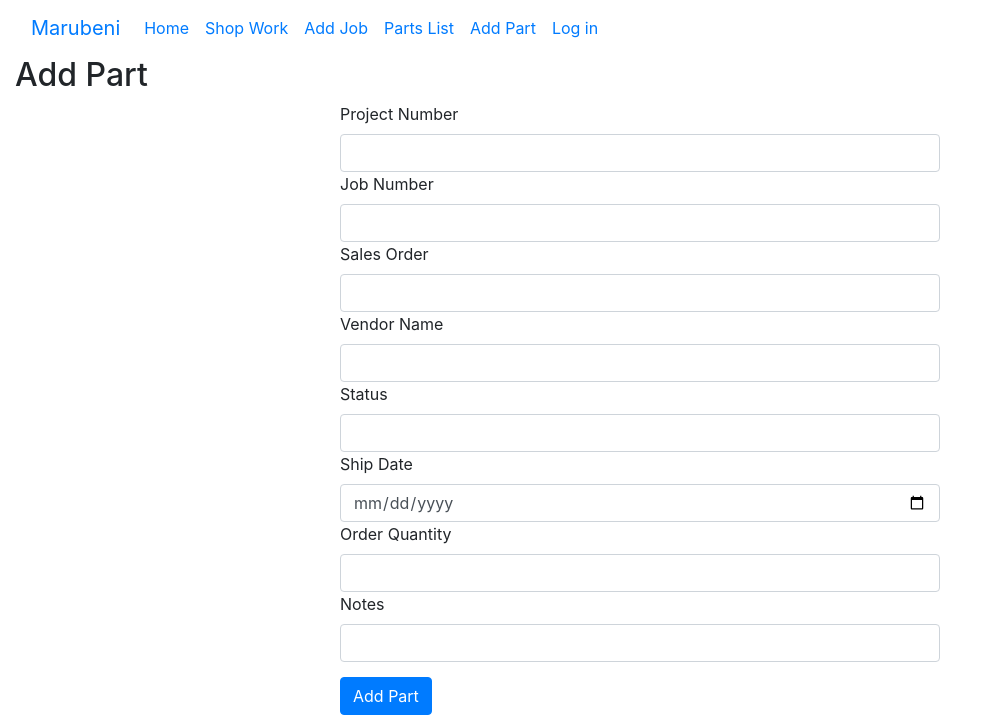
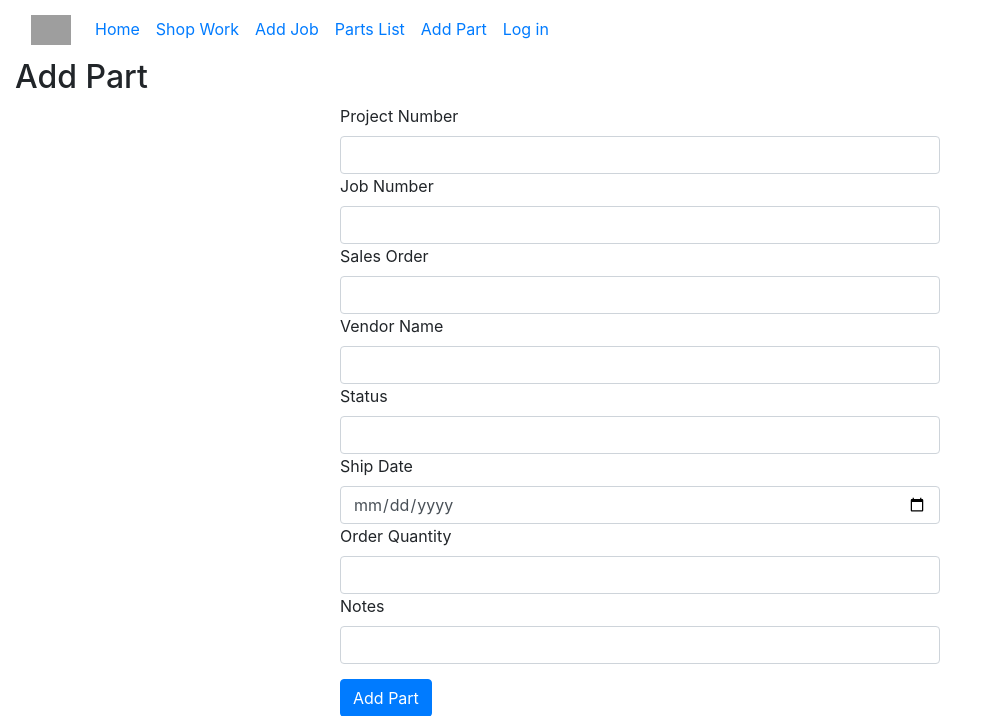
Before and after one commit to ScottMinalga/Shop-Dispatch-Web-App, a Flask app: page /add_part in a window 1280 px wide. Shown: the top 716 px of the page, without its empty margins (0-988 px from the left). Run offline with Flask 3, Linux system fonts and the light colour scheme; grey boxes are pictures that could not be loaded.

Commit message:
Changes to be committed: 	modified:   templates/base.html

```diff
--- a/templates/base.html
+++ b/templates/base.html
@@ -7,7 +7,7 @@
 <body>
     <nav class="navbar navbar-expand-lg bg-body-tertiary">
         <div class="container-fluid">
-          <a class="navbar-brand" href="/">Marubeni</a>
+          <a class="navbar-brand" href="/"><img src="/path/to/your/image.png" alt="Marubeni" height="30"></a>
           <button class="navbar-toggler" type="button" data-bs-toggle="collapse" data-bs-target="#navbarNav" aria-controls="navbarNav" aria-expanded="false" aria-label="Toggle navigation">
             <span class="navbar-toggler-icon"></span>
           </button>
```
